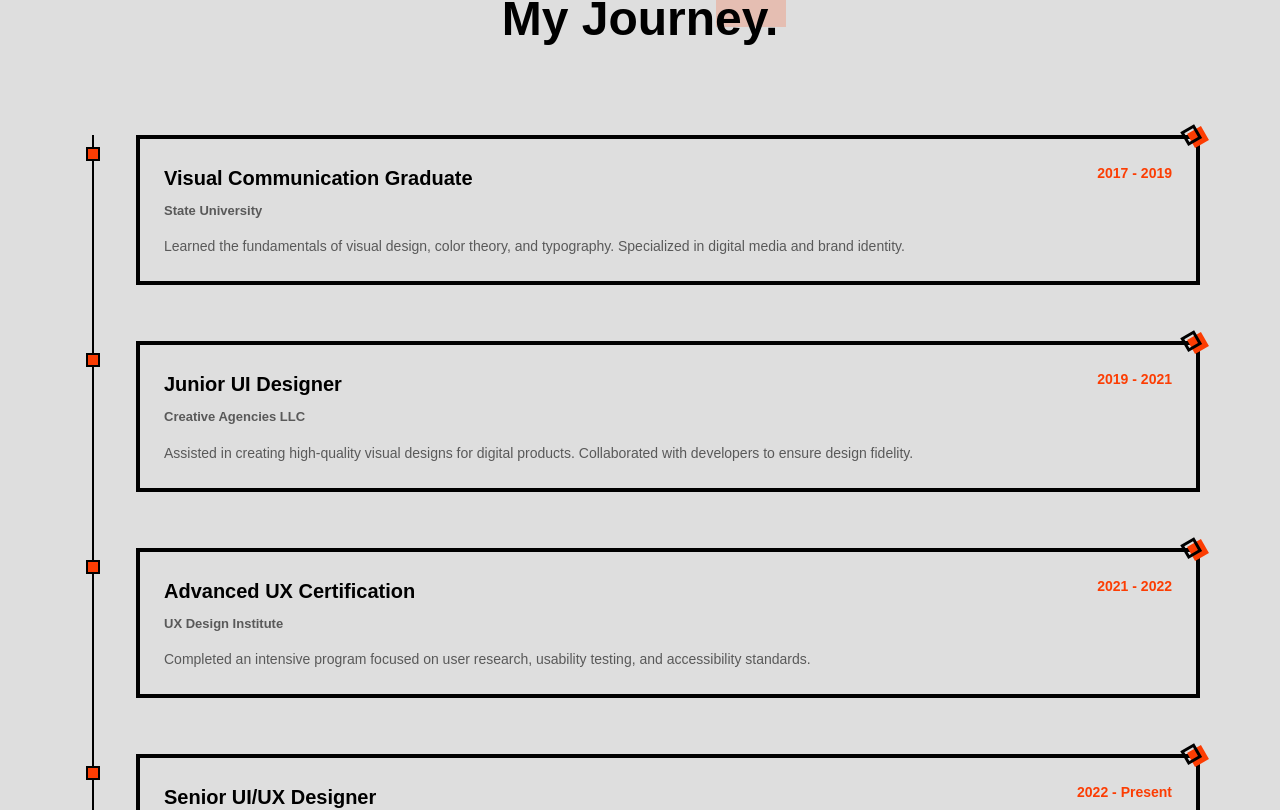
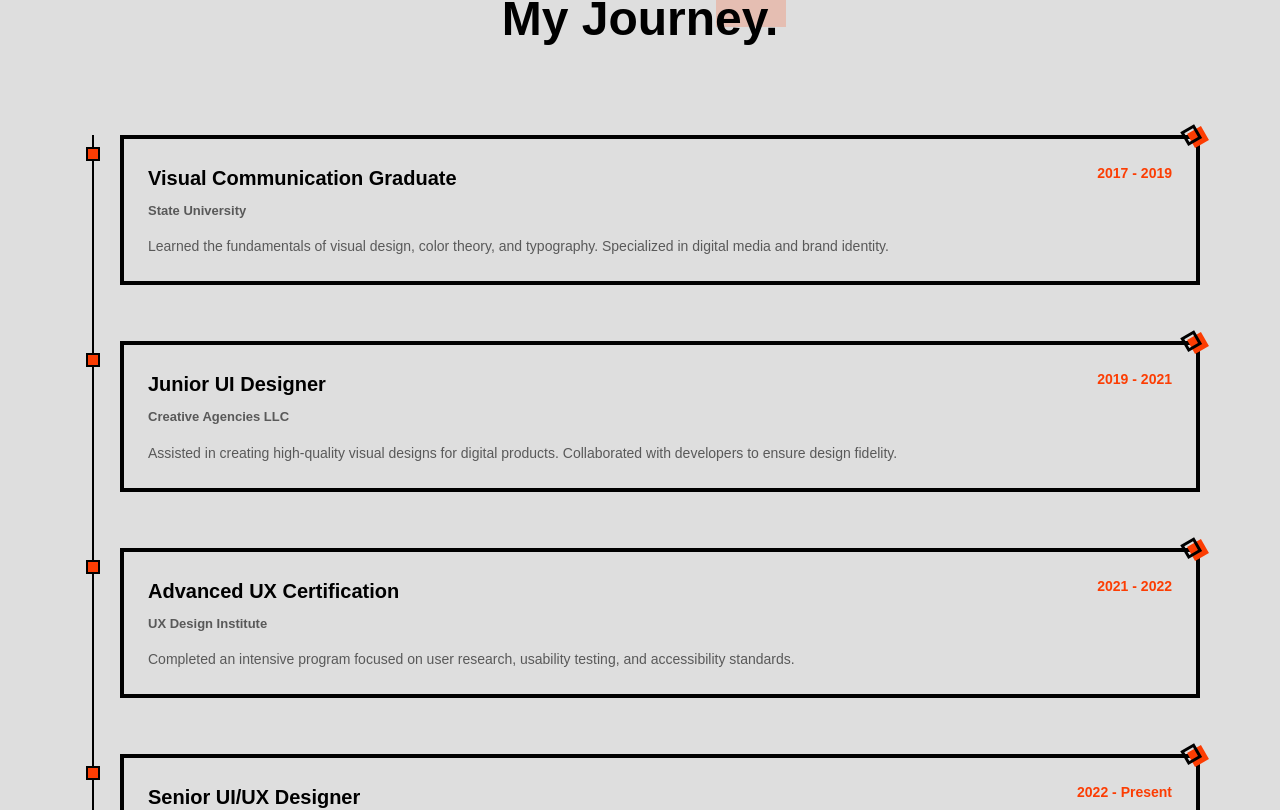
Before and after one commit to Dev-Madhan/yuvashree-portfolio, a Next.js app: page / in a window 1280 px wide. Shown: the part 3860-4670 px from the top of the page. Built offline with nearby package versions, Linux system fonts and the light colour scheme; a web font is replaced by a local one.

Commit message:
v3 - Minor Ui fix

```diff
--- a/src/app/globals.css
+++ b/src/app/globals.css
@@ -923,7 +923,7 @@ body.dark-theme{
 
 .journey-item {
   position: relative;
-  padding-left: 3.5rem;
+  padding-left: 2.5rem;
 }
 
 .journey-dot {
```
